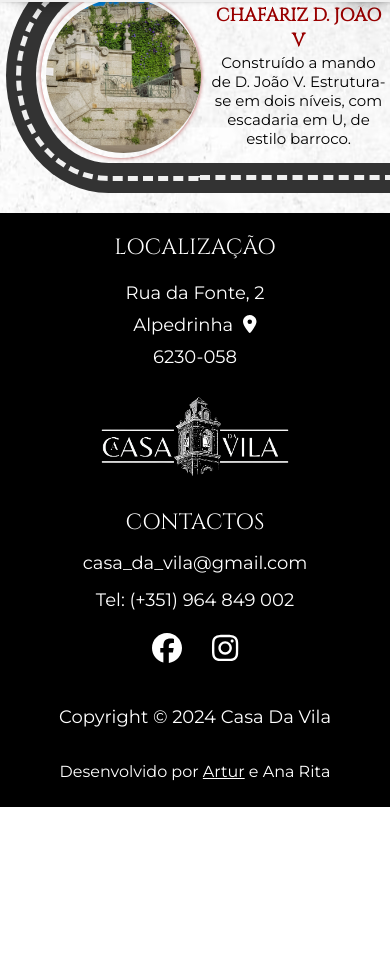
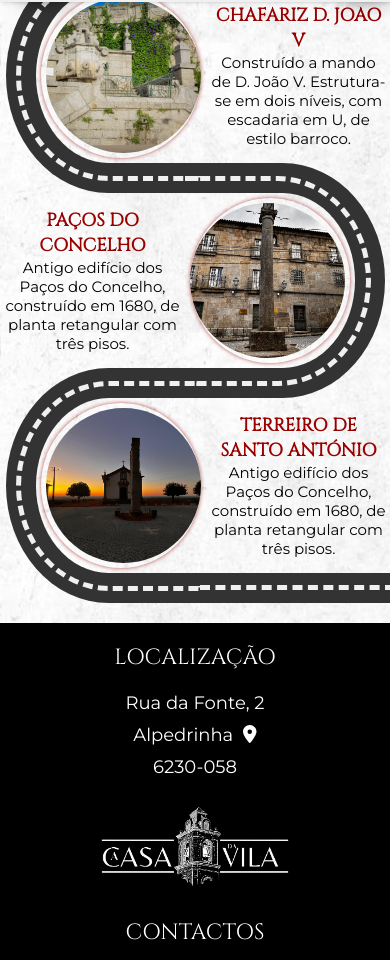
Before and after one commit to ArturGrilo/CasaDaVila, a React (Create React App) app: page /Alpedrinha in a window 390 px wide. Shown: the part 842-1802 px from the top of the page. Before the commit the page ends 1649 px from the top, so only its background shows below. Built offline with nearby package versions, Linux system fonts and the light colour scheme.

Commit message:
Responsivness  v7.7

```diff
--- a/src/App.js
+++ b/src/App.js
@@ -107,7 +107,9 @@ const App = () => {
                                                       ]}
                                                       routes={[
                                                           { title: "Palácio do Picadeiro", description: mobile ? "Palácio do século XVIII. Foi recentemente recuperado e transformado num museu cultural.": "Construído no século XVIII por um magistrado, o solar passou por várias mãos e funções, desde tribunal a hospital e até tipografia de jornal. Abandonado durante anos, foi recuperado recentemente e transformado num museu cultural.", image: "/images/Alpedrinha/Picadeiro_2.jpeg" },
-                                                          { title: "Chafariz D. João V", description: mobile ? "Construído a mando de D. João V. Estrutura-se em dois níveis, com escadaria em U, de estilo barroco." : "Construído a mando de D. João V. Estrutura-se em dois níveis, com escadaria em U. É um chafariz barroco e edificado em granito. É constituído por um baluarte com três faces cada uma com a sua respetiva bica.", image: "/images/Alpedrinha/Chafariz_D_Joao_V.jpeg" }
+                                                          { title: "Chafariz D. João V", description: mobile ? "Construído a mando de D. João V. Estrutura-se em dois níveis, com escadaria em U, de estilo barroco." : "Construído a mando de D. João V. Estrutura-se em dois níveis, com escadaria em U. É um chafariz barroco e edificado em granito. É constituído por um baluarte com três faces cada uma com a sua respetiva bica.", image: "/images/Alpedrinha/Chafariz_D_Joao_V.jpeg" },
+                                                          { title: "Paços do Concelho", description: mobile ? "Antigo edifício dos Paços do Concelho, construído em 1680, de planta retangular com três pisos." : "Antigo edifício dos Paços do Concelho, construído em 1680, de planta retangular com três e um piso. Entre 1972 e 1973 sofreu obras de restauração, sendo depois aqui instalada a Junta de Freguesia e uma associação recreativa.", image: "/images/Alpedrinha/PacosConcelho.jpeg" },
+                                                          { title: "Terreiro de Santo António", description: mobile ? "Antigo edifício dos Paços do Concelho, construído em 1680, de planta retangular com três pisos." : "Antigo edifício dos Paços do Concelho, construído em 1680, de planta retangular com três e um piso. Entre 1972 e 1973 sofreu obras de restauração, sendo depois aqui instalada a Junta de Freguesia e uma associação recreativa.", image: "/images/Alpedrinha/TerreiroStAntonio.jpeg" }
                                                       ]}
                                                       bottomLogo=""
                                                       isNature={false}
--- a/src/styles/RoadTimeline.css
+++ b/src/styles/RoadTimeline.css
@@ -446,3 +446,7 @@
   color: #025940;
   height: 50px;
 }
+
+.cdv-road-image-container {
+  width: 100%;
+}
```
